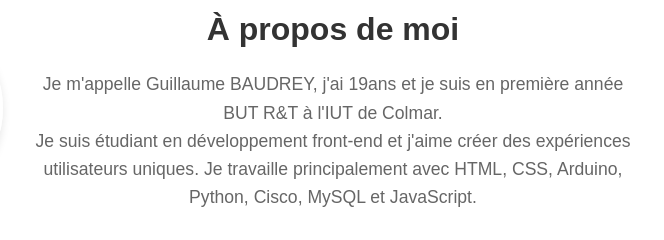
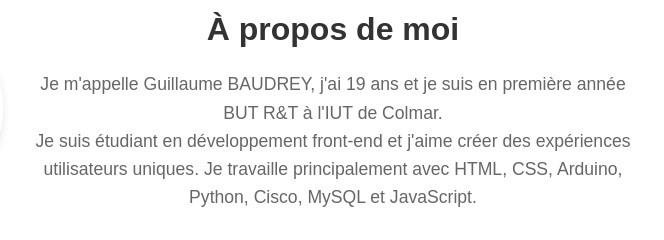
Before and after one commit to Guillaume-8/Guillaume-8.github.io, a plain HTML site: page index.html in a window 1280 px wide. Shown: the part 459-699 px from the top of the page, 422-1086 px from the left. Drawn offline with Linux system fonts and the light colour scheme.

Commit message:
Update index.html

```diff
--- a/index.html
+++ b/index.html
@@ -36,7 +36,7 @@
         <img src="images/photo cercle.jpg" alt="Ma photo" class="photo">
         <div class="bio">
             <h2>À propos de moi</h2>
-            <p>Je m'appelle Guillaume BAUDREY, j'ai 19ans et je suis en première année BUT R&T à l'IUT de Colmar.</p>
+            <p>Je m'appelle Guillaume BAUDREY, j'ai 19 ans et je suis en première année BUT R&T à l'IUT de Colmar.</p>
             <p>Je suis étudiant en développement front-end et j'aime créer des expériences utilisateurs uniques. Je travaille principalement avec HTML, CSS, Arduino, Python, Cisco, MySQL et JavaScript.</p>
         </div>
     </section>
```
